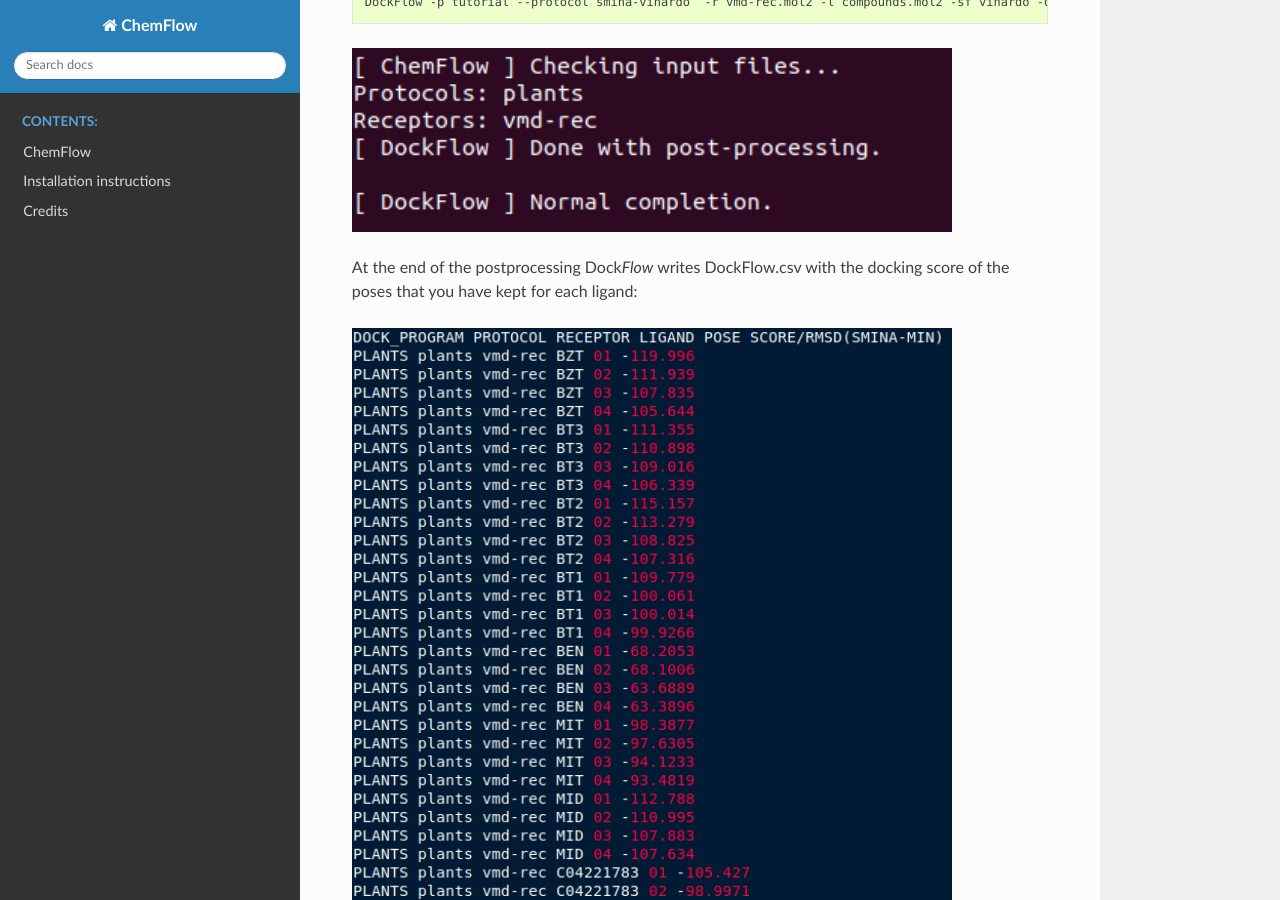
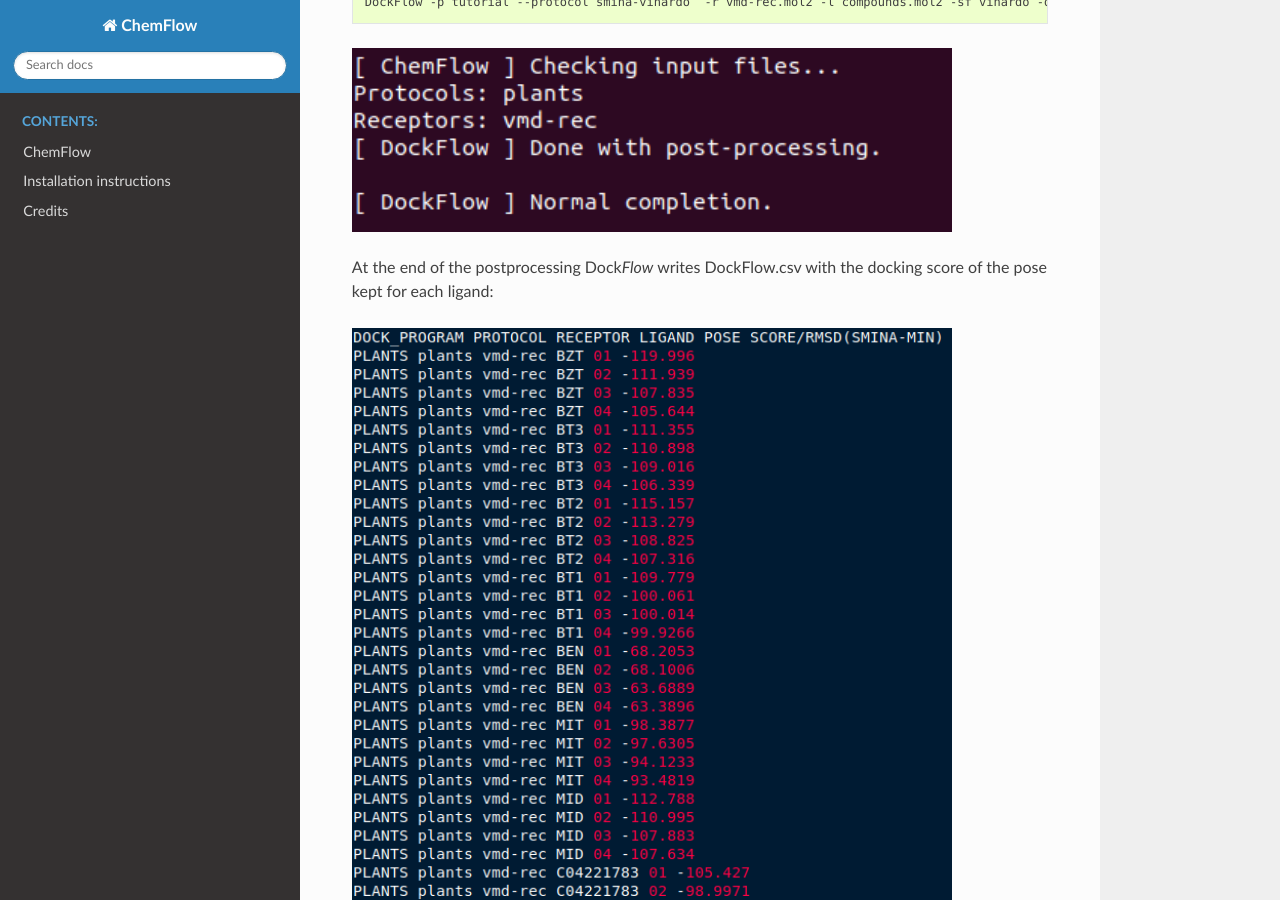
Before and after one commit to IFMlab/ChemFlow, a Sphinx documentation site: the page built from docs/Tutorial-ChemFlow.rst, in a window 1280 px wide and 900 px high, scrolled down 4682 px. Built offline with Sphinx 7.4.7 and the Read the Docs theme 2.0.0, drawn with Linux system fonts in a browser that asks for light colours; pages that are not in the unit, such as notebooks, are missing from menus.

Commit message:
Update Tutorial-ChemFlow.rst

```diff
--- a/docs/Tutorial-ChemFlow.rst
+++ b/docs/Tutorial-ChemFlow.rst
@@ -187,7 +187,7 @@ Each energy and structure will be extracted from it's folder and written into a
 .. image:: images/DockFlow-postprocessing.png
    :width: 600
 
-At the end of the postprocessing Dock\ *Flow* writes DockFlow.csv with the docking score of the poses that you have kept for each ligand:
+At the end of the postprocessing Dock\ *Flow* writes DockFlow.csv with the docking score of the pose kept for each ligand:
 
 .. image:: images/DockFlow-csv-21.png
    :width: 600
```
